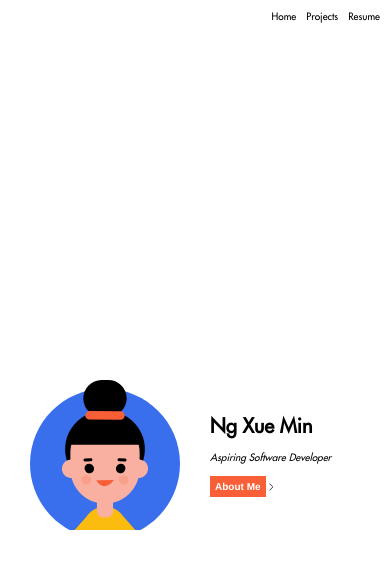
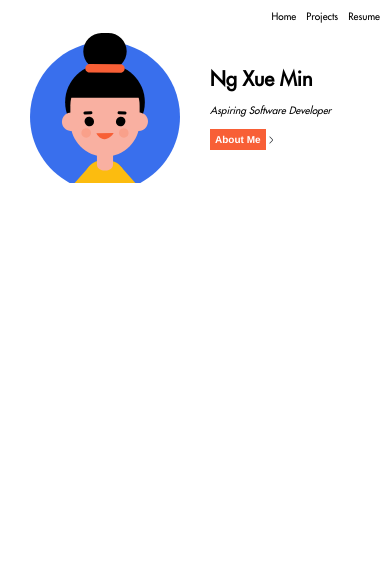
Before and after one commit to xueminzzz/My-Portfolio-Website, a Next.js app: page / in a window 390 px wide. Shown: the top 568 px of the page. Built offline with nearby package versions, Linux system fonts and the light colour scheme.

Commit message:
edited header position

```diff
--- a/components/header/header.module.css
+++ b/components/header/header.module.css
@@ -89,6 +89,10 @@
 }
 
 @media screen and (max-width: 480px) {
+    .header-container {
+        align-items: flex-start;
+    }
+
     .avatar {
         height: 150px;
         width: 150px;
```
